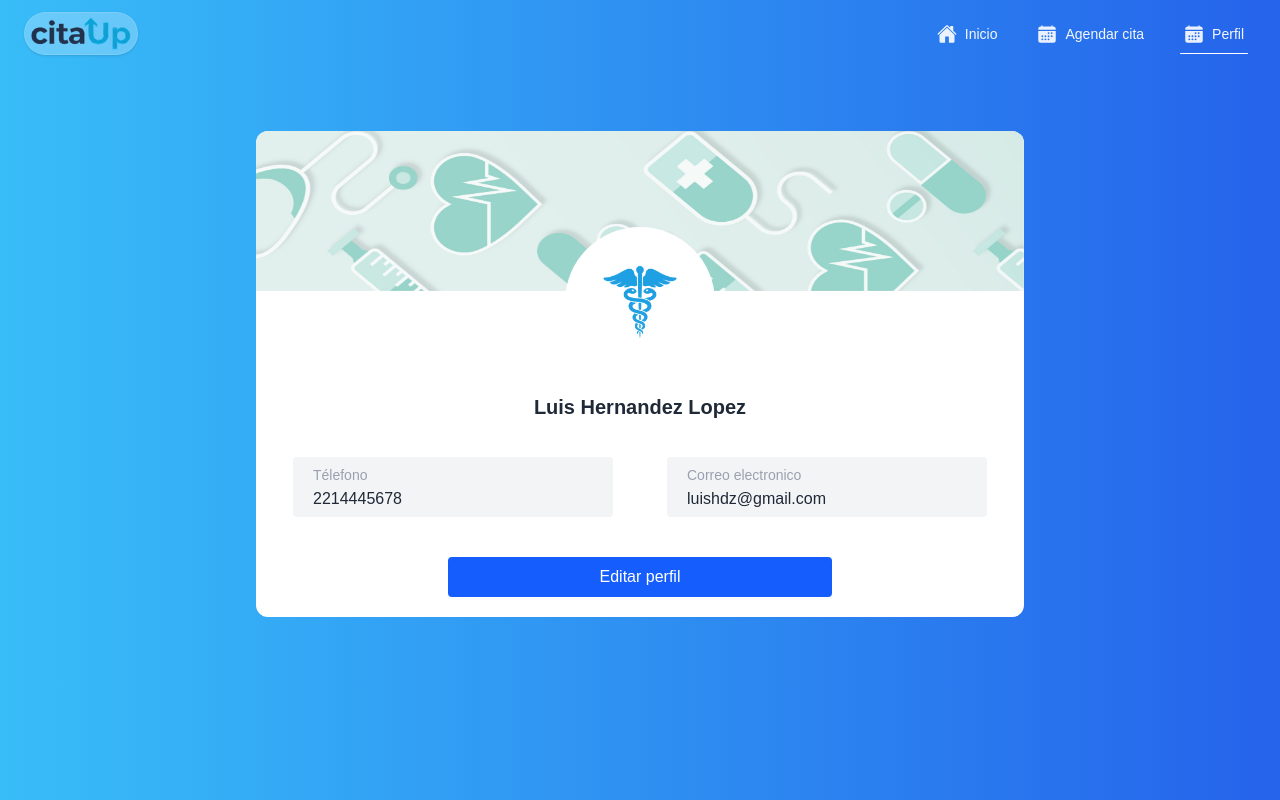
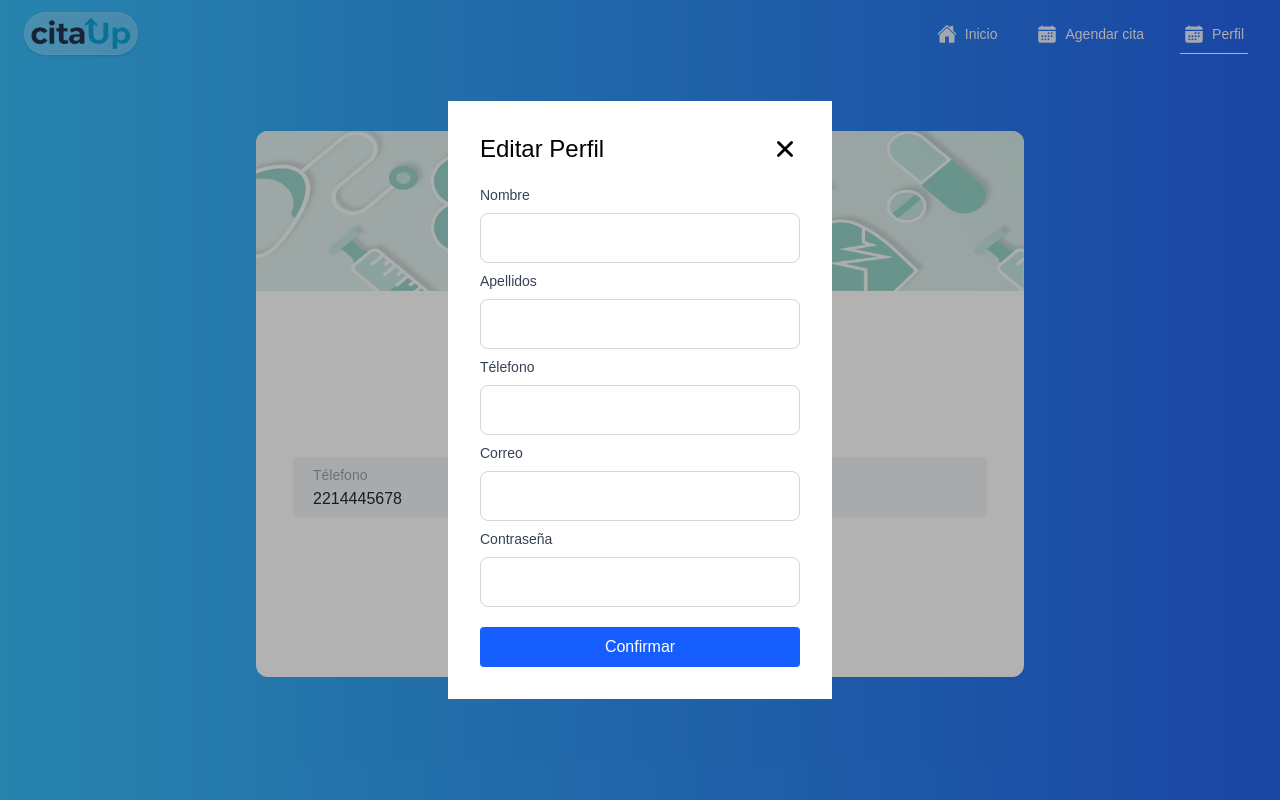
Before and after one commit to JafetCid/citaUp, a Next.js app: page /doctor/profile in a window 1280 px wide. Both pictures are taken after a click on the button "Editar perfil". Built offline with nearby package versions, Linux system fonts and the light colour scheme.

Commit message:
modal to edit profile and password

```diff
--- a/src/app/doctor/layout.tsx
+++ b/src/app/doctor/layout.tsx
@@ -11,7 +11,7 @@ export default function DoctorLayout({ children }: { children: React.ReactNode }
     ];
 
     return (
-        <main>
+        <main className="min-h-screen">
             <Sidebar navLinks={navLinksDoctor} />
             <Navbar href="/doctor/welcome" navLinks={navLinksDoctor} />
             {children}
--- a/src/app/doctor/profile/page.tsx
+++ b/src/app/doctor/profile/page.tsx
@@ -1,22 +1,36 @@
 'use client'
 
+import React, { useState } from 'react'
 import Image from 'next/image'
-import React from 'react'
 
 import Button from '@/components/Button'
+import ProfileModal from '@/components/ProfileModal'
+import PasswordModal from '@/components/PasswordModal'
 
 export default function page() {
+
+  const [isOpen, setIsOpen] = useState<boolean>(false);
+  const [isOpenPass, setIsOpenPass] = useState<boolean>(false);
+
+  const toggleModal = () => {
+    setIsOpen(!isOpen);
+  }
+
+  const toggleModalPass = () => {
+    setIsOpenPass(!isOpenPass);
+  }
+
   return (
-    <div className="flex justify-center items-center py-16 px-5 md:px-10">
+    <div className="flex justify-center items-center px-5 py-16 md:px-10">
       <div className="w-full bg-white lg:w-3xl rounded-xl">
         <div className="flex flex-col justify-center items-center text-center">
-          <Image src={"/banner.jpg"} alt='portada' width={700} height={500} className="object-fill w-full h-40 object-contain rounded-t-xl"/>
+          <Image src={"/banner.jpg"} alt='portada' width={700} height={500} className="object-fill w-full h-40 object-contain rounded-t-xl" />
           <Image src={"/logo-salud.png"} className="-mt-16 rounded-full bg-white" width={150} height={150} alt="profile ilustration" />
           <div className="py-4">
             <h1 className="text-xl font-bold px-10">Luis Hernandez Lopez</h1>
           </div>
         </div>
-        <div className="flex justify-around gap-5 px-5 py-5 w-full mb-5">
+        <div className="flex flex-wrap justify-around gap-5 px-5 py-5 w-full mb-5 sm:flex-nowrap">
           <div className="bg-gray-100 rounded w-xs px-5 py-1.5">
             <span className="text-sm text-gray-400">Télefono</span>
             <p>2214445678</p>
@@ -26,15 +40,31 @@ export default function page() {
             <p>luishdz@gmail.com</p>
           </div>
         </div>
-        <div className="flex w-full justify-center mb-5">
+        <div className="grid place-items-center gap-5 mb-5">
           <Button
             text="Editar perfil"
             style="w-1/2"
-            onClick={() => console.log("")}
+            onClick={() => setIsOpen(!isOpen)}
+          />
+          <Button
+            text="Cambiar contraseña"
+            style="w-1/2"
+            onClick={() => setIsOpenPass(!isOpenPass)}
           />
         </div>
+      </div>
 
-      </div>
+      <ProfileModal
+        isOpen={isOpen}
+        onClose={toggleModal}
+        onClick={toggleModal}
+      />
+
+      <PasswordModal
+        isOpen={isOpenPass}
+        onClose={toggleModalPass}
+        onClick={toggleModalPass}
+      />
     </div>
   )
 }
--- /dev/null
+++ b/src/components/PasswordModal.tsx
@@ -0,0 +1,43 @@
+import React from 'react'
+import { IoClose } from 'react-icons/io5'
+
+import Input from './Input'
+import Button from './Button'
+
+export default function PasswordModal({ isOpen, onClose, onClick }: PropsProfileModal) {
+    return (
+        <>
+            {isOpen && (
+                <div className="fixed inset-0 flex justify-center items-center bg-black/30 w-full min-h-screen">
+                    <div className="grid p-8 gap-5 bg-white md:w-sm">
+                        <div className="flex items-center justify-between text-black">
+                            <h2 className="md:text-2xl">Editar Contraseña</h2>
+                            <IoClose size={30} onClick={onClose} className="cursor-pointer"/>
+                        </div>
+
+                        <form className="grid gap-2">
+                            <Input
+                                label='Nueva contraseña'
+                                type='text'
+                                value={""}
+                                onChange={() => console.log("")}
+                                error=''
+                            />
+                            <Input
+                                label='Confirmar contraseña'
+                                type='text'
+                                value={""}
+                                onChange={() => console.log("")}
+                                error=''
+                            />
+                        </form>
+                        <Button
+                            text="Confirmar"
+                            onClick={onClick}
+                        />
+                    </div>
+                </div>
+            )}
+        </>
+    )
+}
--- /dev/null
+++ b/src/components/ProfileModal.tsx
@@ -0,0 +1,64 @@
+import React from 'react'
+import { IoClose } from 'react-icons/io5'
+
+import Input from './Input'
+import Button from './Button'
+
+export default function ProfileModal({ isOpen, onClose, onClick }: PropsProfileModal) {
+    return (
+        <>
+            {isOpen && (
+                <div className="fixed inset-0 flex justify-center items-center bg-black/30 w-full min-h-screen">
+                    <div className="grid p-8 gap-5 bg-white md:w-sm">
+                        <div className="flex items-center justify-between text-black">
+                            <h2 className="md:text-2xl">Editar Perfil</h2>
+                            <IoClose size={30} onClick={onClose} className="cursor-pointer"/>
+                        </div>
+
+                        <form className="grid gap-2">
+                            <Input
+                                label='Nombre'
+                                type='text'
+                                value={""}
+                                onChange={() => console.log("")}
+                                error=''
+                            />
+                            <Input
+                                label='Apellidos'
+                                type='text'
+                                value={""}
+                                onChange={() => console.log("")}
+                                error=''
+                            />
+                            <Input
+                                label='Télefono'
+                                type='text'
+                                value={""}
+                                onChange={() => console.log("")}
+                                error=''
+                            />
+                            <Input
+                                label='Correo'
+                                type='text'
+                                value={""}
+                                onChange={() => console.log("")}
+                                error=''
+                            />
+                            <Input
+                                label='Contraseña'
+                                type='text'
+                                value={""}
+                                onChange={() => console.log("")}
+                                error=''
+                            />
+                        </form>
+                        <Button
+                            text="Confirmar"
+                            onClick={onClick}
+                        />
+                    </div>
+                </div>
+            )}
+        </>
+    )
+}
--- a/src/types/components/Input/input.ts
+++ b/src/types/components/Input/input.ts
@@ -2,7 +2,7 @@ import { ReactNode } from "react";
 
 export interface PropsInput {
     label: string;
-    icon: ReactNode;
+    icon?: ReactNode;
     type: string;
     min?: string;
     placeholder?: string;
--- /dev/null
+++ b/src/types/components/ProfileModal/profileModal.ts
@@ -0,0 +1,5 @@
+interface PropsProfileModal {
+    isOpen: boolean;
+    onClose: () => void;
+    onClick: () => void;
+}
```
